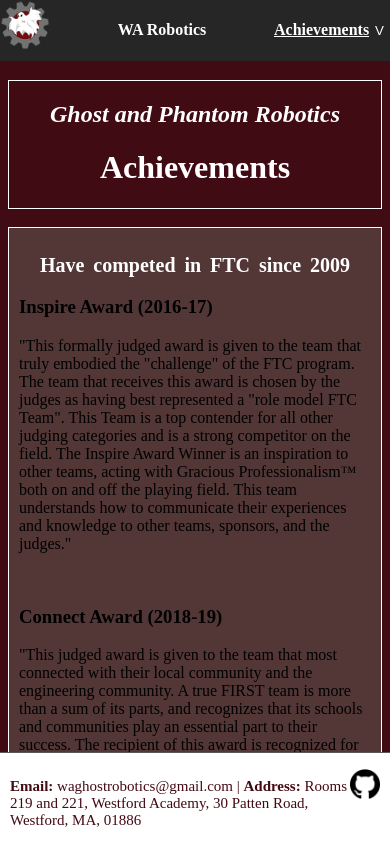
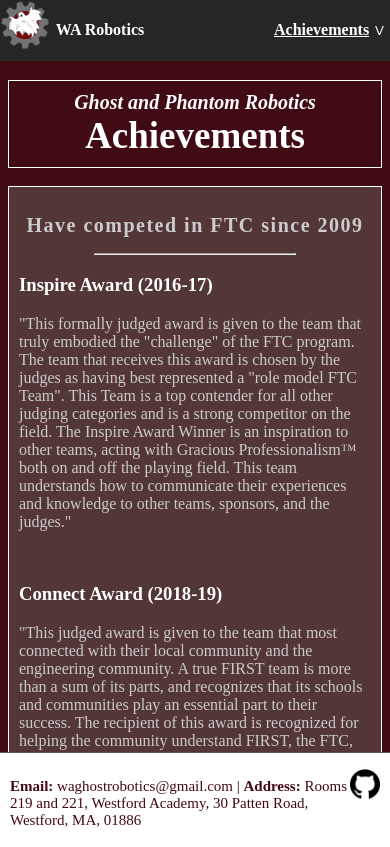
Before and after one commit to ChuckChuckler/waRobotics, a plain HTML site: page achievements.html in a window 390 px wide. Shown: the top 847 px of the page. Drawn offline with Linux system fonts and the light colour scheme.

Commit message:
Styling achievements page

```diff
--- a/achievements.html
+++ b/achievements.html
@@ -6,6 +6,7 @@
   <meta name="viewport" content="width=device-width">
   <title>replit</title>
   <link href="/styles/style2.css" rel="stylesheet" type="text/css" />
+  <link href="/styles/achievements.css" rel="stylesheet" type="text/css" />
 </head>
 <body>
   <div id="navbar" class="navbar desktop-nav">
@@ -39,9 +40,9 @@
   <div class="full-mobile-nav" id="mobileNavbar">
     <div id="navbar" class="navbar mobile-nav">
       <div class="inner-navbar">
-        <div class="inner-nav-component img-component">
+        <div class="inner-nav-component img-component mobile-ver">
           <img src="/imgs/roboticsIcon.png" class="icon" onclick="openPage('index')">
-          <h4>WA Robotics</h4>
+          <h4 class="wa-robotics-nav">WA Robotics</h4>
         </div>
         <div class="nav-dropdown">
           <div class="inner-nav-component links-mobile-component">
@@ -55,35 +56,37 @@
     </div>
     <div class="other-links-mobile" id="otherLinks">
       <div class="nav-link" onclick="openPage('teams')">
-        <h4><a>Teams</a></h4>
+        <h4 class="mobile-other"><a>Teams</a></h4>
       </div>
 
       <div class="nav-link" onclick="openPage('summercamp')">
-        <h4><a>Summer Camp</a></h4>
+        <h4 class="mobile-other"><a>Summer Camp</a></h4>
       </div>
 
       <div class="nav-link" onclick="openPage('seasonsChallenges')">
-        <h4><a>Seasons & Challenges</a></h4>
+        <h4 class="mobile-other"><a>Seasons & Challenges</a></h4>
       </div>
 
       <div class="nav-link" onclick="openPage('outreach')">
-        <h4><a>Outreach</a></h4>
+        <h4 class="mobile-other"><a>Outreach</a></h4>
       </div>
 
       <div class="nav-link" onclick="openPage('join')">
-        <h4><a>Join</a></h4>
+        <h4 class="mobile-other"><a>Join</a></h4>
       </div>
     </div>
   </div>
   </div>
   <div class="site-body">
+    <div class="inside-grid">
       <div class="title-block">
-      <h2><i>Ghost and Phantom Robotics</i></h2>
-      <h1>Achievements</h1>
+        <h2 class="ghost-robotics-title"><i>Ghost and Phantom Robotics</i></h2>
+        <h1 class="achievements-title">Achievements</h1>
       </div>
       <br>
       <div class="inner-body">
         <h2 class="twonine">Have competed in FTC since 2009</h2>
+        <hr class="twonine-underline">
         <h3>Inspire Award (2016-17)</h3>
         <p>"This formally judged award is given to the team that truly embodied the "challenge" of the FTC program. The team that receives this award is chosen by the judges as having best represented a "role model FTC Team". This Team is a top contender for all other judging categories and is a strong competitor on the field. The Inspire Award Winner is an inspiration to other teams, acting with Gracious Professionalism™ both on and off the playing field. This team understands how to communicate their experiences and knowledge to other teams, sponsors, and the judges."</p>
         <br>
@@ -100,13 +103,9 @@
           <li>2021-22</li>
           <li>2022-23</li>
         </ul>
-      <br>
       </div>
     </div>
-  <br>
-  <br>
-  <br>
-  <br>
+  </div>
   <div id="footer" class="footer">
       <h5 class="footer-txt">Email: <span class="footer-unweighted-txt">waghostrobotics@gmail.com | </span>Address:
         <span class="footer-unweighted-txt">Rooms 219 and 221, Westford Academy, 30 Patten Road, Westford, MA,
--- /dev/null
+++ b/styles/achievements.css
@@ -0,0 +1,118 @@
+@keyframes ghost-robotics-swell {
+    to {font-size: 23px;}
+    from {font-size: 20px;}
+}
+
+@keyframes ghost-robotics-shrink {
+    from {font-size: 23px;}
+    to {font-size: 20px;}
+}
+
+@keyframes achievements-swell{
+    to {font-size: 40px;}
+    from {font-size: 37px;}
+}
+
+@keyframes achievements-shrink{
+    from {font-size: 40px;}
+    to {font-size: 37px;}
+}
+
+@keyframes twonine-spaceout{
+    from{letter-spacing: 1.5px;}
+    to{letter-spacing: 2.5px;}
+}
+
+@keyframes twonine-spacein{
+    to{letter-spacing: 1.5px;}
+    from{letter-spacing: 2.5px;}
+}
+
+.ghost-robotics-title{
+    font-size: 20px;
+    width: 100%;
+    margin: auto;
+}
+
+.ghost-robotics-title:hover{
+    font-size: 23px;
+    animation: ghost-robotics-swell 0.4s ease-out;
+}
+
+.ghost-robotics-title:not(hover){
+    font-size: 20px;
+    animation: ghost-robotics-shrink 0.4s ease-out;
+}
+
+.achievements-title{
+    font-size: 37px;
+    width: 100%;
+    margin: auto;
+}
+
+.achievements-title:hover{
+    font-size: 40px;
+    animation: achievements-swell 0.4s ease-out;
+}
+
+.achievements-title:not(hover){
+    font-size: 37px;
+    animation: achievements-shrink 0.4s ease-out;
+}
+
+.title-block{
+    height: 100%;
+    box-sizing: border-box;
+    padding: 10px;
+}
+
+.inside-grid{
+    display: grid;
+    grid-template-rows: auto auto;
+}
+
+.inner-body{
+    background-color: rgb(83, 54, 54);
+    box-sizing: border-box;
+    padding: 10px;
+    height: 70%;
+    border: 1px white solid;
+    overflow: auto;
+}
+
+.twonine{
+  font-size: 20px;
+  letter-spacing: 1.5px;
+  color: rgb(204, 204, 204);
+}
+
+.twonine:hover{
+    letter-spacing: 2.5px;
+    animation: twonine-spaceout 0.5s ease-out;
+}
+
+.twonine:not(hover){
+    letter-spacing: 1.5px;
+    animation: twonine-spacein 0.5s ease-out;
+}
+
+.twonine-underline{
+    color: white;
+    width: 200px;
+}
+
+h3{
+    color: white;
+}
+
+p{
+    color: rgb(204, 203, 203);
+}
+
+li{
+    color: rgb(204, 203, 203);
+}
+
+.mobile-other{
+    font-size: 15px;
+}
--- a/styles/style2.css
+++ b/styles/style2.css
@@ -34,6 +34,10 @@ body {
   width: 280px;
   display: grid;
   grid-template-columns: auto auto;
+}
+
+.mobile-ver{
+  width: 150px;
 }
 
 h4 {
@@ -280,8 +284,3 @@ h1 {
 .eighteen{
   display: none;
 }
-
-.twonine{
-  font-size: 20px;
-  word-spacing: 1vw;
-}
```
Lines whose indentation alone changed are shown as unchanged.
